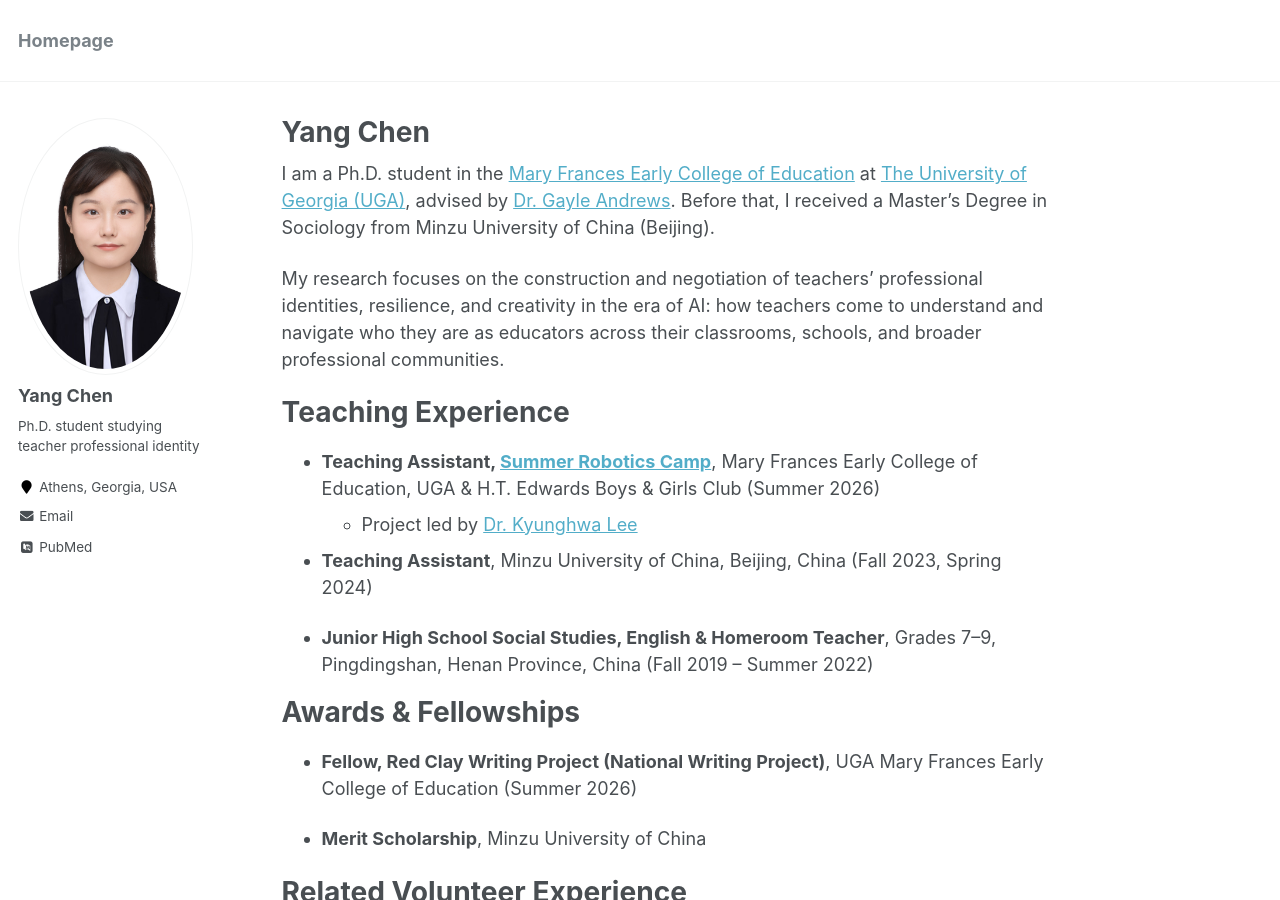
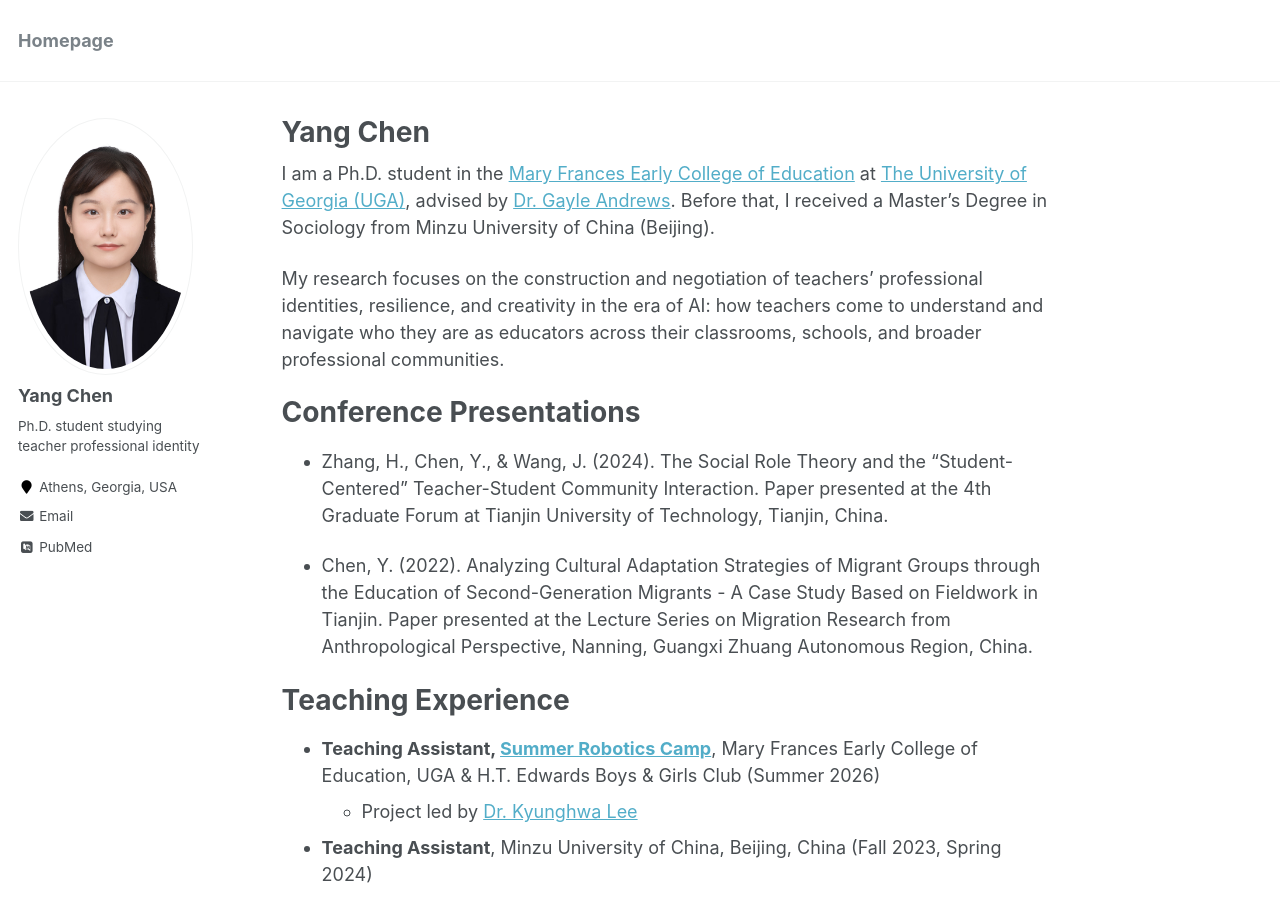
Before and after one commit to yangchen1692/yangchen1692.github.io, a Jekyll site: the page built from _pages/about.md, in a window 1280 px wide and 900 px high. Built offline with Jekyll 4.4.1, drawn with Linux system fonts in a browser that asks for light colours; some web fonts are replaced.

Commit message:
Add conference presentations to about page, relabel publications page
Co-Authored-By: Claude Sonnet 4.6 <noreply@anthropic.com>

```diff
--- a/_includes/archive-single.html
+++ b/_includes/archive-single.html
@@ -41,7 +41,7 @@
         {% if post.collection == 'teaching' %}
           <p> {{ post.type }}, <i>{{ post.venue }}</i>, {{ post.date | default: "1900-01-01" | date: "%Y" }} </p>
         {% elsif post.collection == 'publications' %}
-          <p>Published in <i>{{ post.venue }}</i>, {{ post.date | default: "1900-01-01" | date: "%Y" }} </p>
+          <p>Presented at <i>{{ post.venue }}</i>, {{ post.date | default: "1900-01-01" | date: "%Y" }} </p>
         {% elsif post.date %}
          <p class="page__date"><strong><i class="fa fa-fw fa-calendar" aria-hidden="true"></i> {{ site.data.ui-text[site.locale].date_label | default: "Published:" }}</strong> <time datetime="{{ post.date | default: "1900-01-01" | date_to_xmlschema }}">{{ post.date | default: "1900-01-01" | date: "%B %d, %Y" }}</time></p>
         {% endif %}
--- a/_pages/about.md
+++ b/_pages/about.md
@@ -13,6 +13,14 @@ I am a Ph.D. student in the [Mary Frances Early College of Education](https://co
 My research focuses on the construction and negotiation of teachers' professional identities, resilience, and creativity in the era of AI: how teachers come to understand and navigate who they are as educators across their classrooms, schools, and broader professional communities.
 
 
+Conference Presentations
+======
+
+- Zhang, H., Chen, Y., & Wang, J. (2024). The Social Role Theory and the "Student-Centered" Teacher-Student Community Interaction. Paper presented at the 4th Graduate Forum at Tianjin University of Technology, Tianjin, China.
+
+- Chen, Y. (2022). Analyzing Cultural Adaptation Strategies of Migrant Groups through the Education of Second-Generation Migrants - A Case Study Based on Fieldwork in Tianjin. Paper presented at the Lecture Series on Migration Research from Anthropological Perspective, Nanning, Guangxi Zhuang Autonomous Region, China.
+
+
 
 Teaching Experience
 ======
@@ -26,14 +34,12 @@ Teaching Experience
 - **Junior High School Social Studies, English & Homeroom Teacher**, Grades 7–9, Pingdingshan, Henan Province, China (Fall 2019 – Summer 2022)
 
 
-
 Awards & Fellowships
 ======
 
 - **Fellow, Red Clay Writing Project (National Writing Project)**, UGA Mary Frances Early College of Education (Summer 2026)
 
 - **Merit Scholarship**, Minzu University of China
-
 
 
 Related Volunteer Experience
```
Also changed, not shown: _pages/publications.md (+1 -1 lines).
